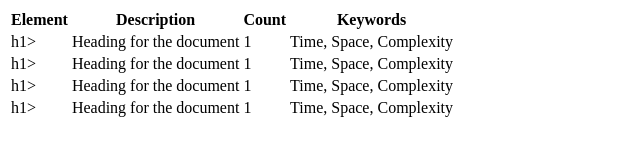
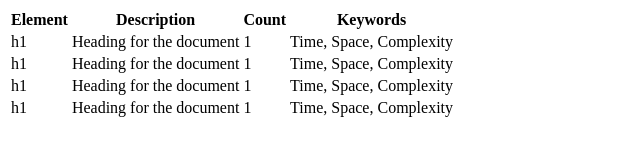
Before and after one commit to acciojob/time-and-space-complexity-nishi-accio, a website: page main.html in a window 1280 px wide. Shown: the full height of the page, 0-640 px from the left. Drawn offline with Linux system fonts and the light colour scheme.

Commit message:
created a submission

```diff
--- a/main.html
+++ b/main.html
@@ -21,25 +21,25 @@
 	</thead>
 	<tbody>
 		<tr>
-			<td>h1></td>
+			<td>h1</td>
 			<td>Heading for the document</td>
 			<td>1</td>
 			<td>Time, Space, Complexity</td>
 		</tr>
 		<tr>
-			<td>h1></td>
+			<td>h1</td>
 			<td>Heading for the document</td>
 			<td>1</td>
 			<td>Time, Space, Complexity</td>
 		</tr>
 		<tr>
-			<td>h1></td>
+			<td>h1</td>
 			<td>Heading for the document</td>
 			<td>1</td>
 			<td>Time, Space, Complexity</td>
 		</tr>
 		<tr>
-			<td>h1></td>
+			<td>h1</td>
 			<td>Heading for the document</td>
 			<td>1</td>
 			<td>Time, Space, Complexity</td>
```
